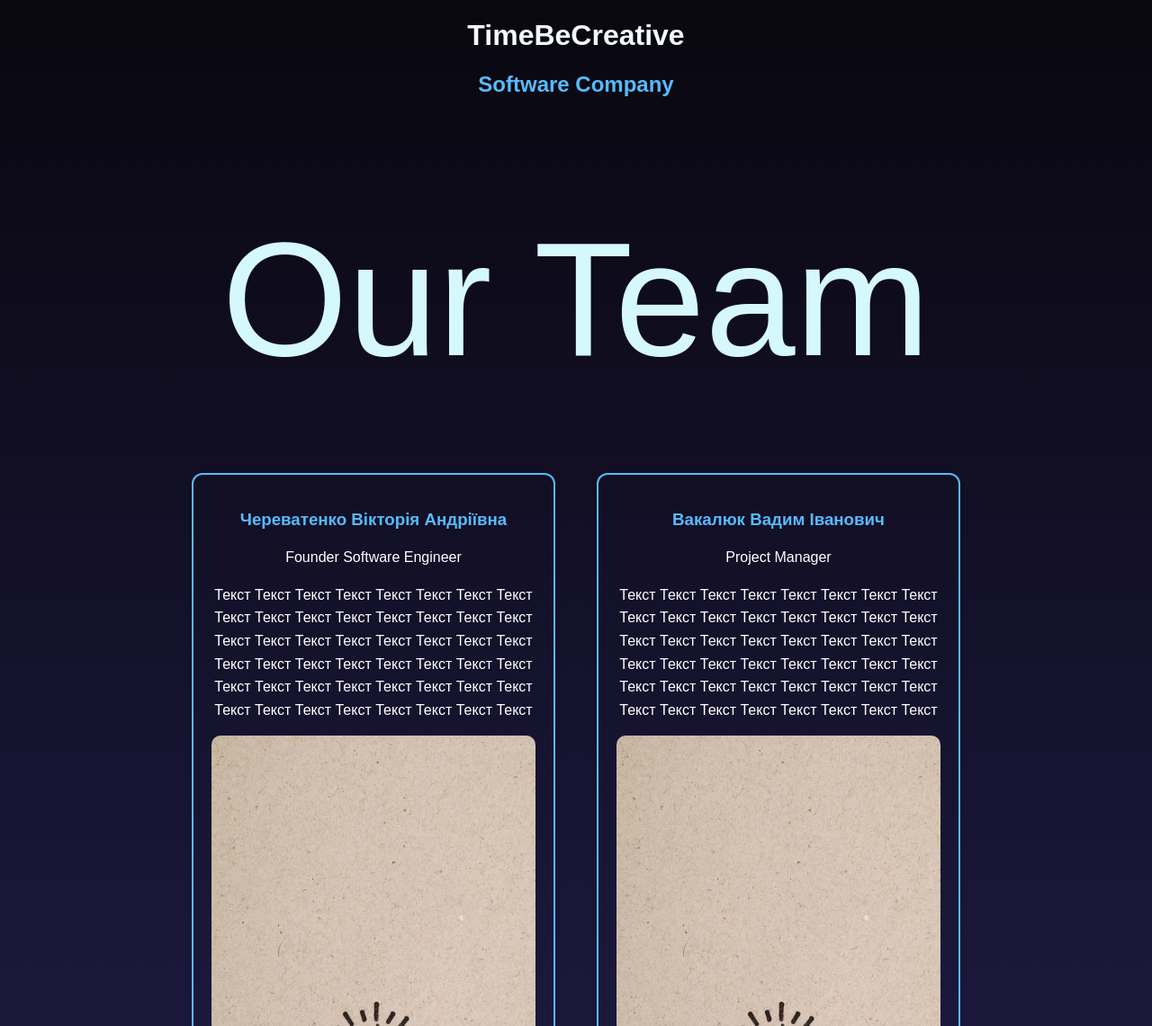
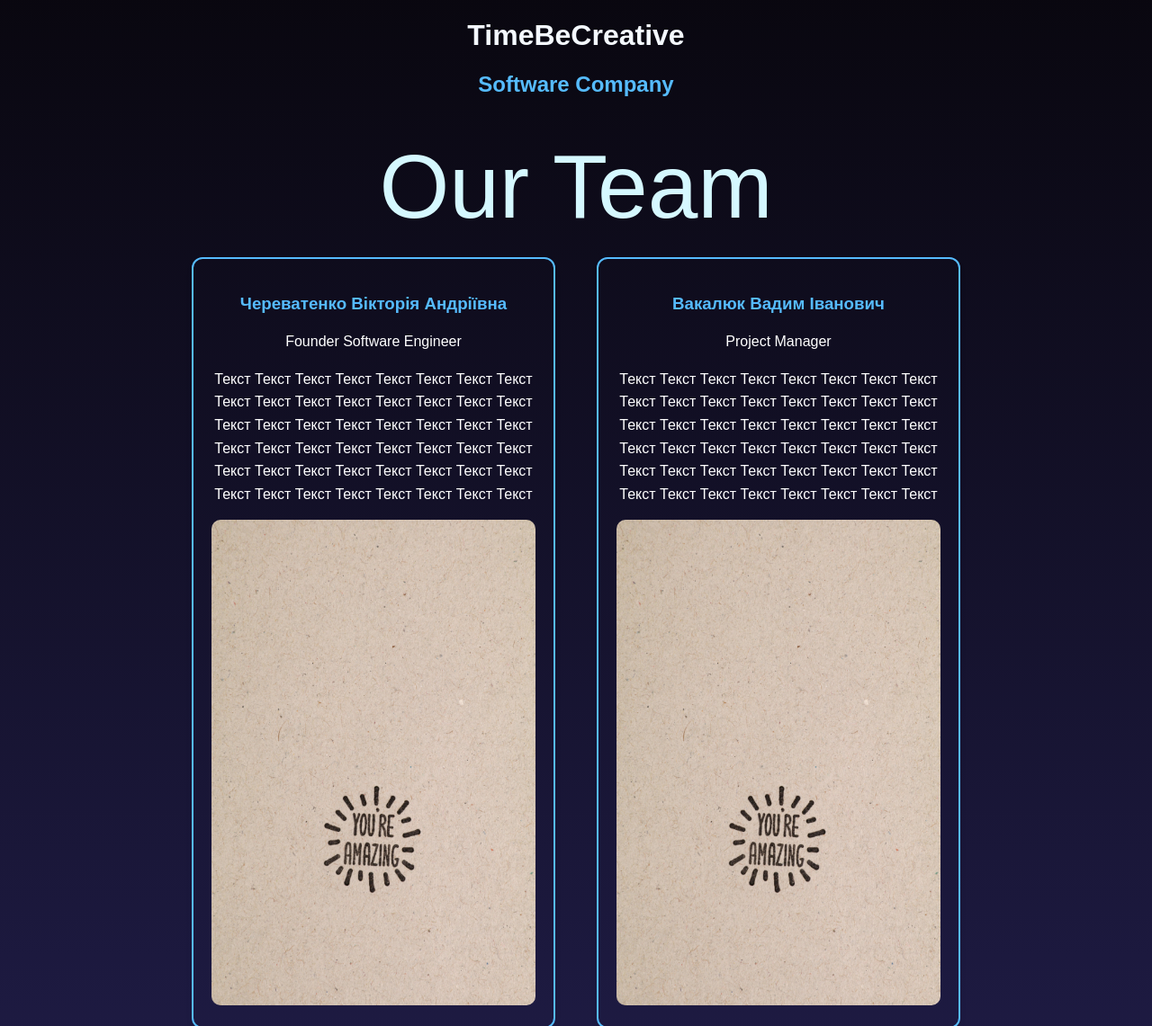
Before and after one commit to TimeBeCreative/TimeBeCreativeSoftwareCompany, a Django app: page /about in a window 1280 px wide. Shown: the part 128-1269 px from the top of the page at 90% size. Run offline with Django 5.2, Linux system fonts and the light colour scheme.

Commit message:
Fix extra font size

```diff
--- a/TimeBeCreativeSoftwareCompany/app/static/app/styles.css
+++ b/TimeBeCreativeSoftwareCompany/app/static/app/styles.css
@@ -1,6 +1,6 @@
 *{
     box-sizing:border-box;
-    /*outline:1px solid red;*/
+   /* outline:1px solid red;*/
 }
 
 
@@ -160,15 +160,14 @@ body {
     display: flex;
     justify-content: center;
     align-items: center;
-    height: 50vh;
+    height: 20vh;
 }
 .extraHeading {
     align-items: center;
     justify-content: center;
     color: #d5f8ff;
     font-family: Monserrat, sans-serif;
-    font-size: 180px;
-    margin-top: 10px;
+    font-size: 100px;
     transition:0.3s;
 }
 
```
